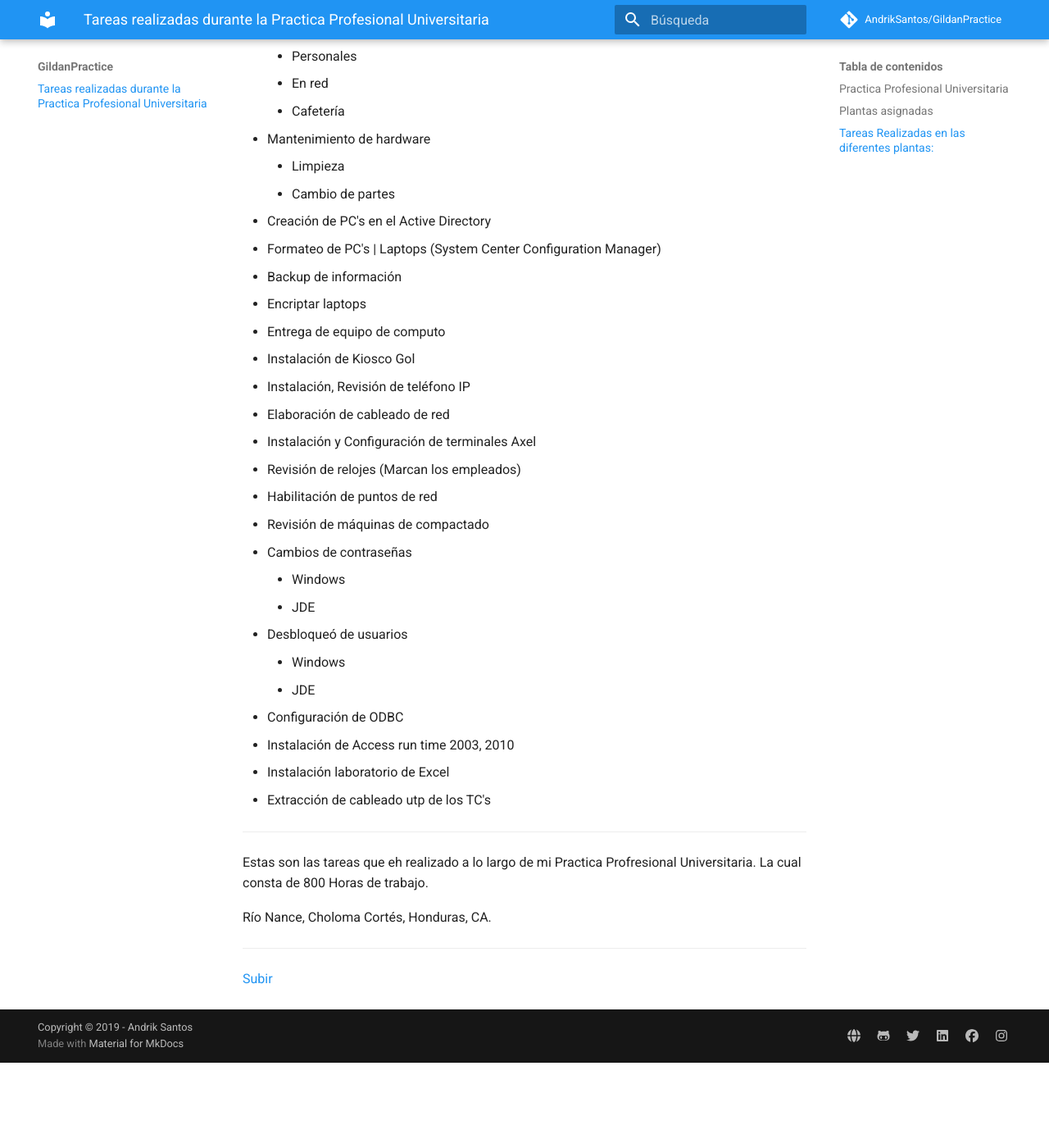
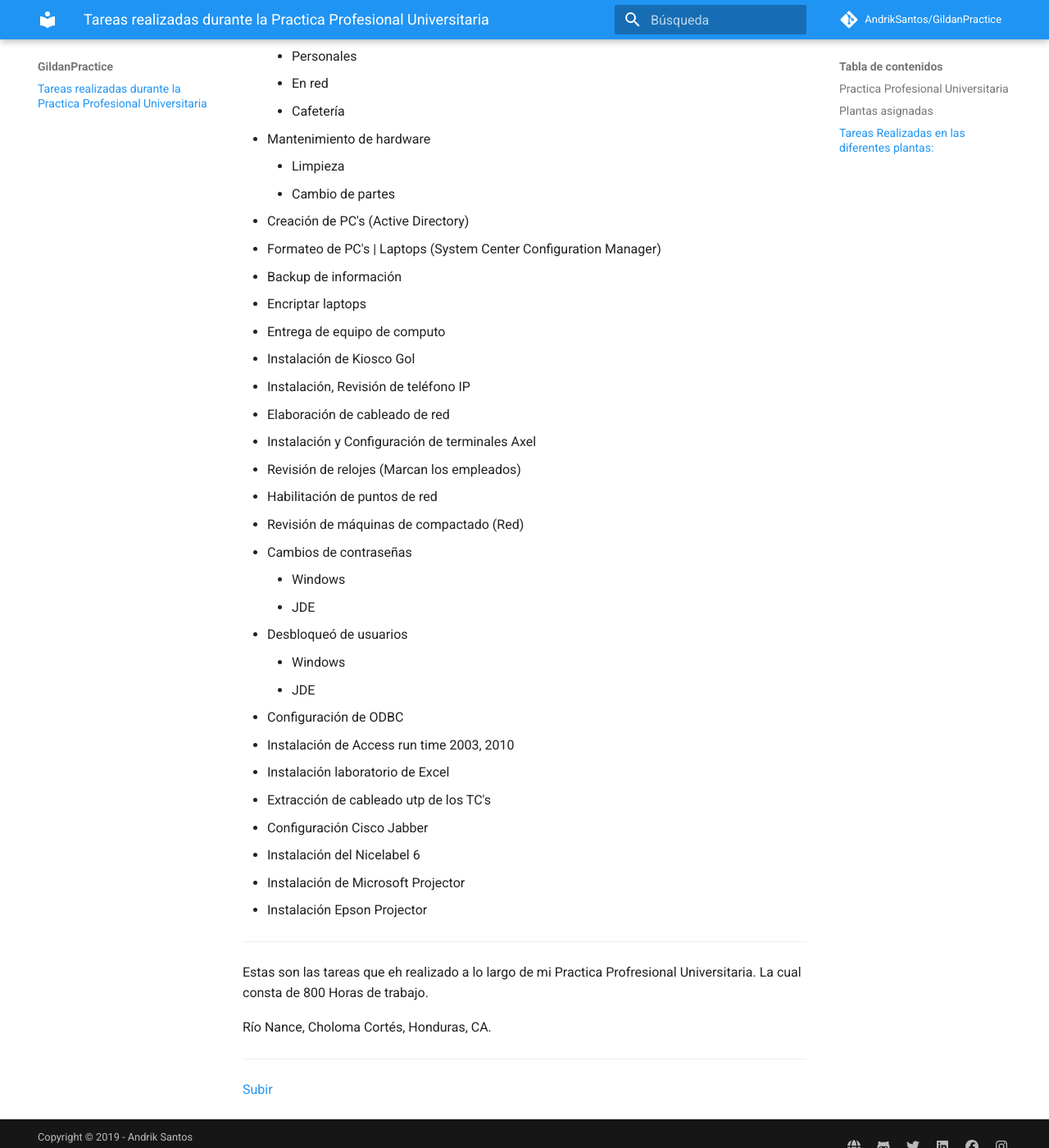
Before and after one commit to andriksantos/GildanPractice, an MkDocs documentation site: the page built from docs/index.md, in a window 1280 px wide and 1400 px high, scrolled down 992 px. Shown: the whole window at 82% size. Built offline with MkDocs 1.6.1 and Material for MkDocs 9.7.7, drawn with Linux system fonts in a browser that asks for light colours; comment, search, counter and statistics services are not loaded; old or Windows-style settings are respelled for this version of MkDocs; before the commit the page ends 2288 px from its top, so only the background shows below that; some of the changed text lies outside the part shown.

Commit message:
se agregaron 5 item

```diff
--- a/docs/index.md
+++ b/docs/index.md
@@ -11,7 +11,7 @@
 
 ## Tareas Realizadas en las diferentes plantas:
 - Instalación y Configuración de Office 365
-- Installation de software's
+- Instalación de software's
     - Matrix
     - Lonati
     - Orgatex
@@ -31,7 +31,7 @@
 - Mantenimiento de hardware
     - Limpieza
     - Cambio de partes
-- Creación de PC's en el Active Directory
+- Creación de PC's (Active Directory)
 - Formateo de PC's | Laptops (System Center Configuration Manager)
 - Backup de información
 - Encriptar laptops
@@ -42,7 +42,7 @@
 - Instalación y Configuración de terminales Axel
 - Revisión de relojes (Marcan los empleados)
 - Habilitación de puntos de red
-- Revisión de máquinas de compactado
+- Revisión de máquinas de compactado (Red)
 - Cambios de contraseñas
     - Windows
     - JDE
@@ -53,6 +53,10 @@
 - Instalación de Access run time 2003, 2010
 - Instalación laboratorio de Excel
 - Extracción de cableado utp de los TC's
+- Configuración Cisco Jabber
+- Instalación del Nicelabel 6
+- Instalación de Microsoft Projector
+- Instalación Epson Projector
 ---
 
 Estas son las tareas que eh realizado a lo largo de mi Practica Profresional Universitaria.
```
Also changed, not shown: site/index.html, site/search/search_index.json, site/sitemap.xml.
